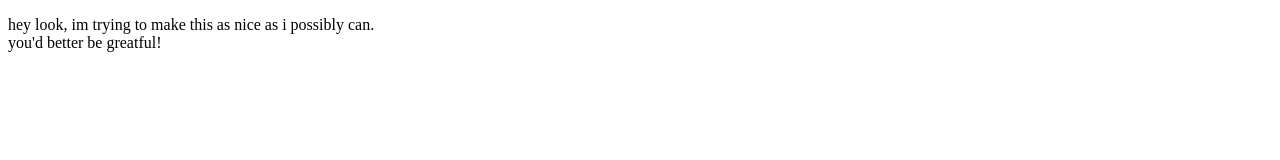
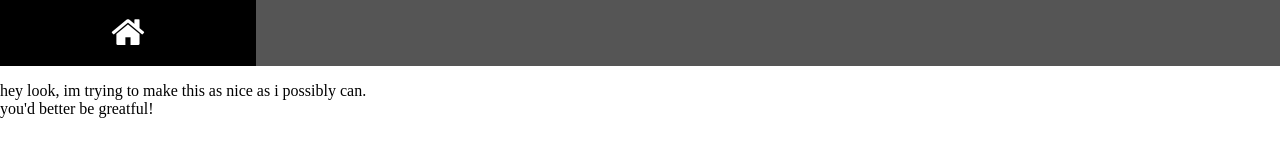
Before and after one commit to TheGamerWithMore-zz/tinkering, a plain HTML site: page index.html in a window 1280 px wide. Drawn offline with Linux system fonts and the light colour scheme.

Commit message:
sdfsddfdsfdfs

```diff
--- a/index.html
+++ b/index.html
@@ -1,4 +1,33 @@
 <!doctype HTML>
+<meta name="viewport" content="width=device-width, initial-scale=1">
+<link rel="stylesheet" href="https://cdnjs.cloudflare.com/ajax/libs/font-awesome/4.7.0/css/font-awesome.min.css">
+<style>
+body {margin:0;}
+
+.icon-bar {
+  width: 100%;
+  background-color: #555;
+  overflow: auto;
+}
+
+.icon-bar a {
+  float: left;
+  width: 20%;
+  text-align: center;
+  padding: 12px 0;
+  transition: all 0.3s ease;
+  color: white;
+  font-size: 36px;
+}
+
+.icon-bar a:hover {
+  background-color: #000;
+}
+
+.active {
+  background-color: #04AA6D;
+}
+</style>
 <!-- Notices: -->
 <!-- if you're reading this source script, congratulations! you're probably wondering who the developer for the McDonalds eCDP game is as well! -->
 <!-- this website is to help explain the ways i managed to find the development crew behind mcdonalds ecdp -->
@@ -12,13 +41,16 @@ they're probably still using an out of date OS like MediaTek MAUI or Qualcomm BR
 
 <!-- add an egg... and then two more-->
 <body>
-
+    <div class="icon-bar">
+        <a class="active" href="#"><i class="fa fa-home"></i></a>
+      </div>
 </body>
 
 
 <!-- draw a cloud under here-->
 <p> hey look, im trying to make this as nice as i possibly can. <br>
 you'd better be greatful! </p>
+
 
 <!-- GOOGLE ANALYTICS CODE GOES HERE!-->
 
```
